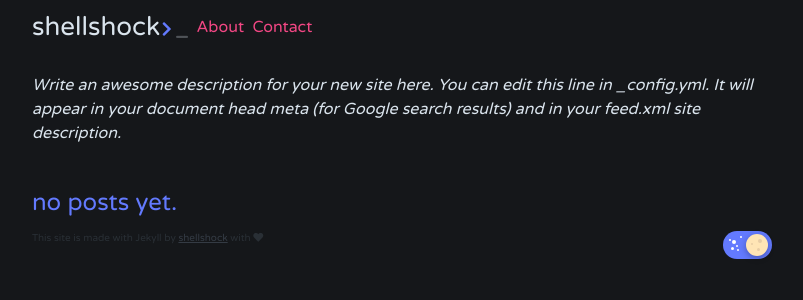
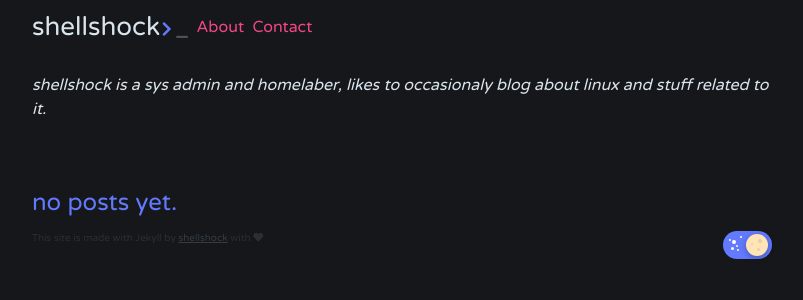
Before and after one commit to depgod/weblog, a Jekyll site: the page built from index.markdown, in a window 1280 px wide. Shown: the top 300 px of the page, without its empty margins (238-1041 px from the left). Built offline with Jekyll 4.4.1, drawn with Linux system fonts in a browser that asks for light colours; nearby versions of some CDN libraries.

Commit message:
added jekyll plugins

```diff
--- a/_config.yml
+++ b/_config.yml
@@ -21,9 +21,7 @@
 title: shellshock
 email: shellshock.mail@skiff.com
 description: >- # this means to ignore newlines until "baseurl:"
-  Write an awesome description for your new site here. You can edit this
-  line in _config.yml. It will appear in your document head meta (for
-  Google search results) and in your feed.xml site description.
+  shellshock is a sys admin and homelaber, likes to occasionaly blog about linux and stuff related to it.
 baseurl: "" # the subpath of your site, e.g. /blog
 url: "" # the base hostname & protocol for your site, e.g. http://example.com
 twitter_username: jekyllrb
@@ -33,6 +31,12 @@ github_username:  jekyll
 theme: minima
 plugins:
   - jekyll-feed
+  - jekyll-tagging
+  - jekyll-seo-tag
+  - jekyll-paginate
+  - jekyll-sitemap
+  - jekyll-feed
+  - jekyll-youtube
 
 # Exclude from processing.
 # The following items will not be processed, by default.
```
